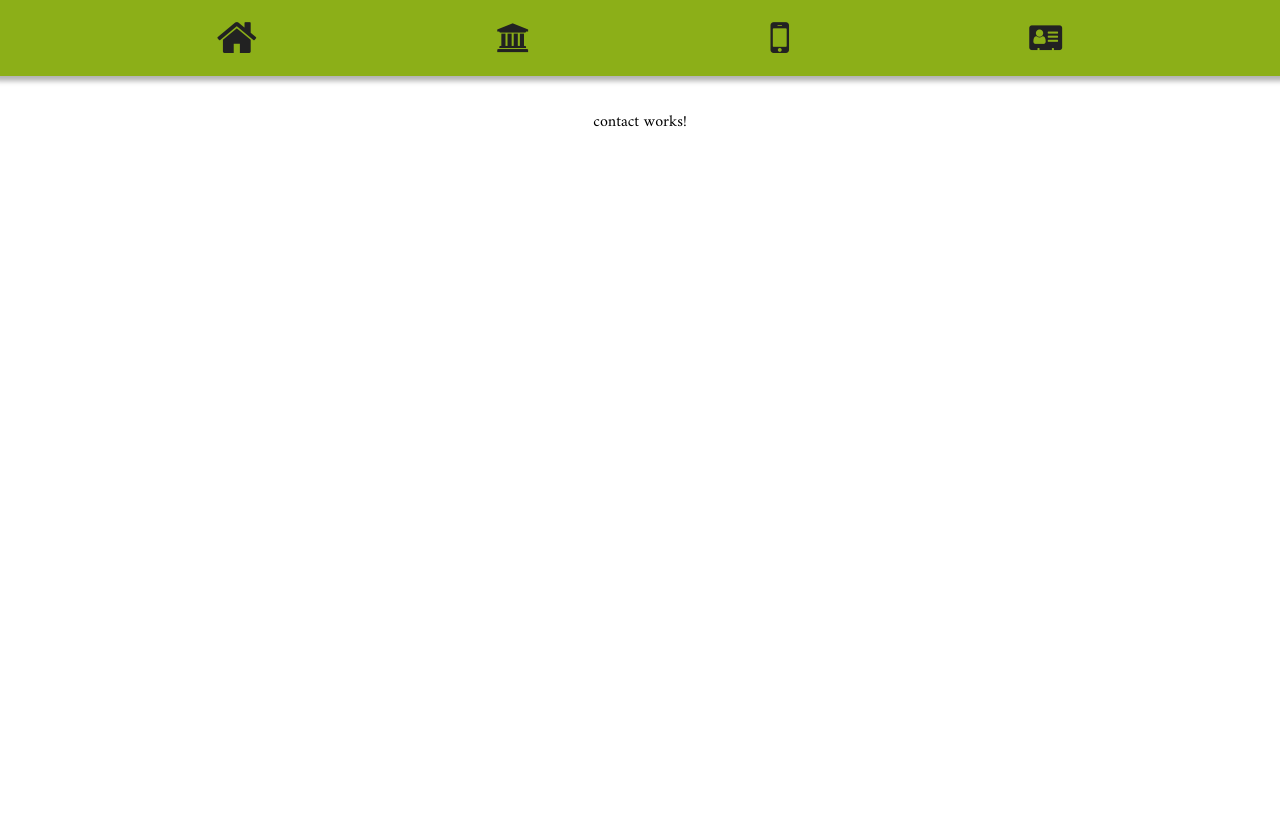
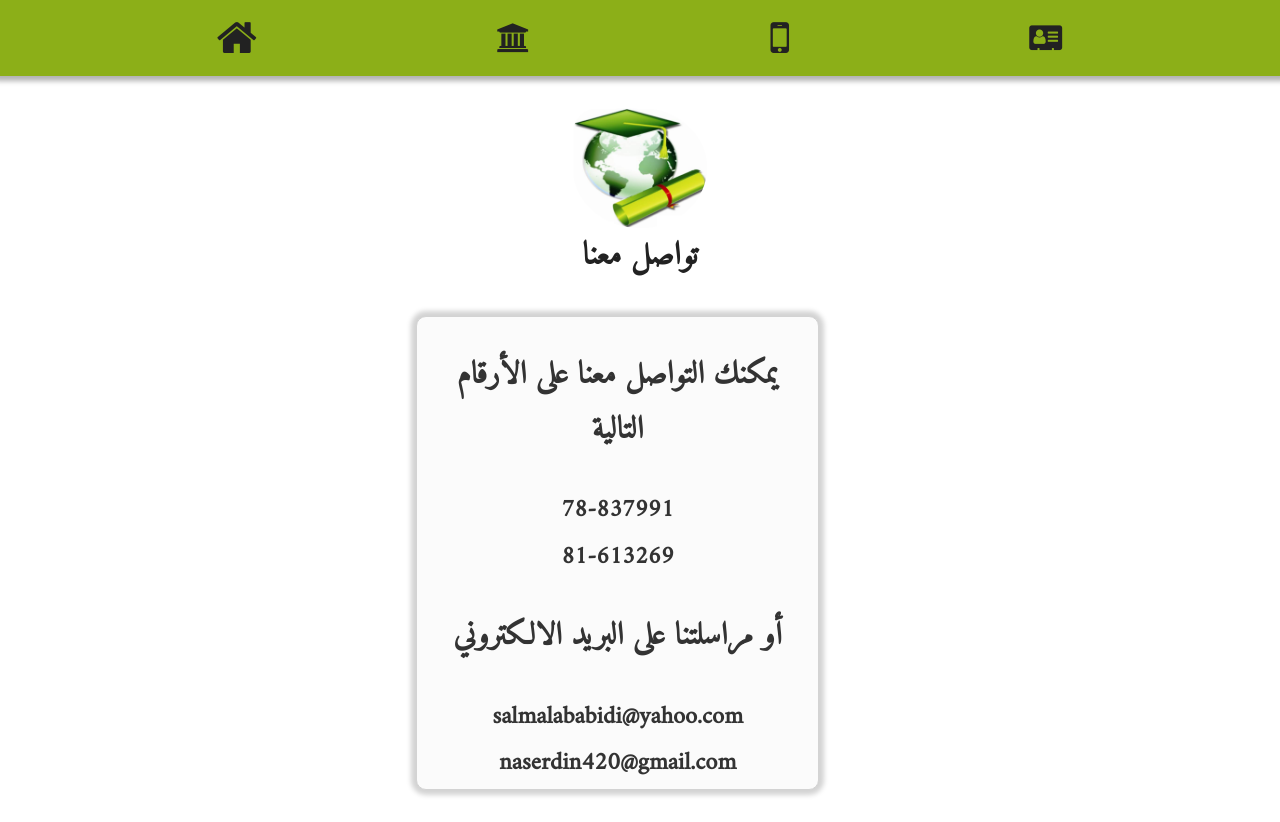
Before and after one commit to systemry420/ng-kyrwn, an Angular app: page /contact in a window 1280 px wide. Before the commit the page ends 800 px from the top, so only its background shows below. Built offline with nearby package versions, Linux system fonts and the light colour scheme.

Commit message:
fill out contact page

```diff
--- a/src/app/pages/contact/contact.component.html
+++ b/src/app/pages/contact/contact.component.html
@@ -1 +1,15 @@
-<p>contact works!</p>
+<div id="image">
+  <img src="../../../assets/images/logo.jpg" class="img"  height="120" />
+  <h1 style="text-align: center;">تواصل معنا</h1>
+</div>
+
+<div class="contact">
+  <h2 style="text-align: center; margin: 1em;">يمكنك التواصل معنا على الأرقام التالية </h2>
+  <h3 style="text-align: center; margin: .2em;"> 78-837991 </h3>
+  <h3 style="text-align: center; margin: .2em;"> 81-613269 </h3>
+
+  <h2 style="text-align: center; margin: 1em;"> أو مراسلتنا على البريد الالكتروني</h2>
+  <h3 style="text-align: center; margin: .2em;"> salmalababidi@yahoo.com </h3>
+  <h3 style="text-align: center; margin: .2em;"> naserdin420@gmail.com </h3>
+
+</div>
```
